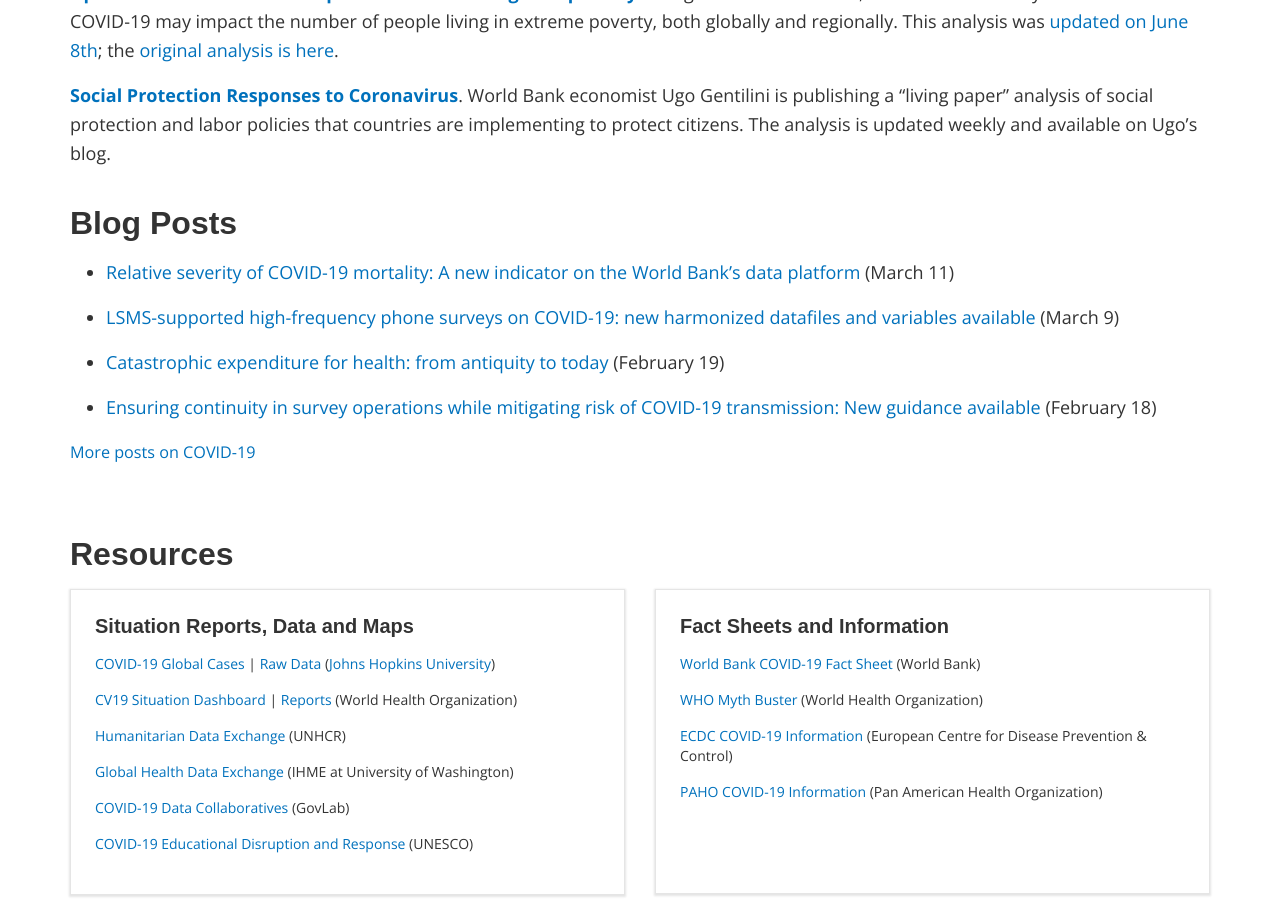
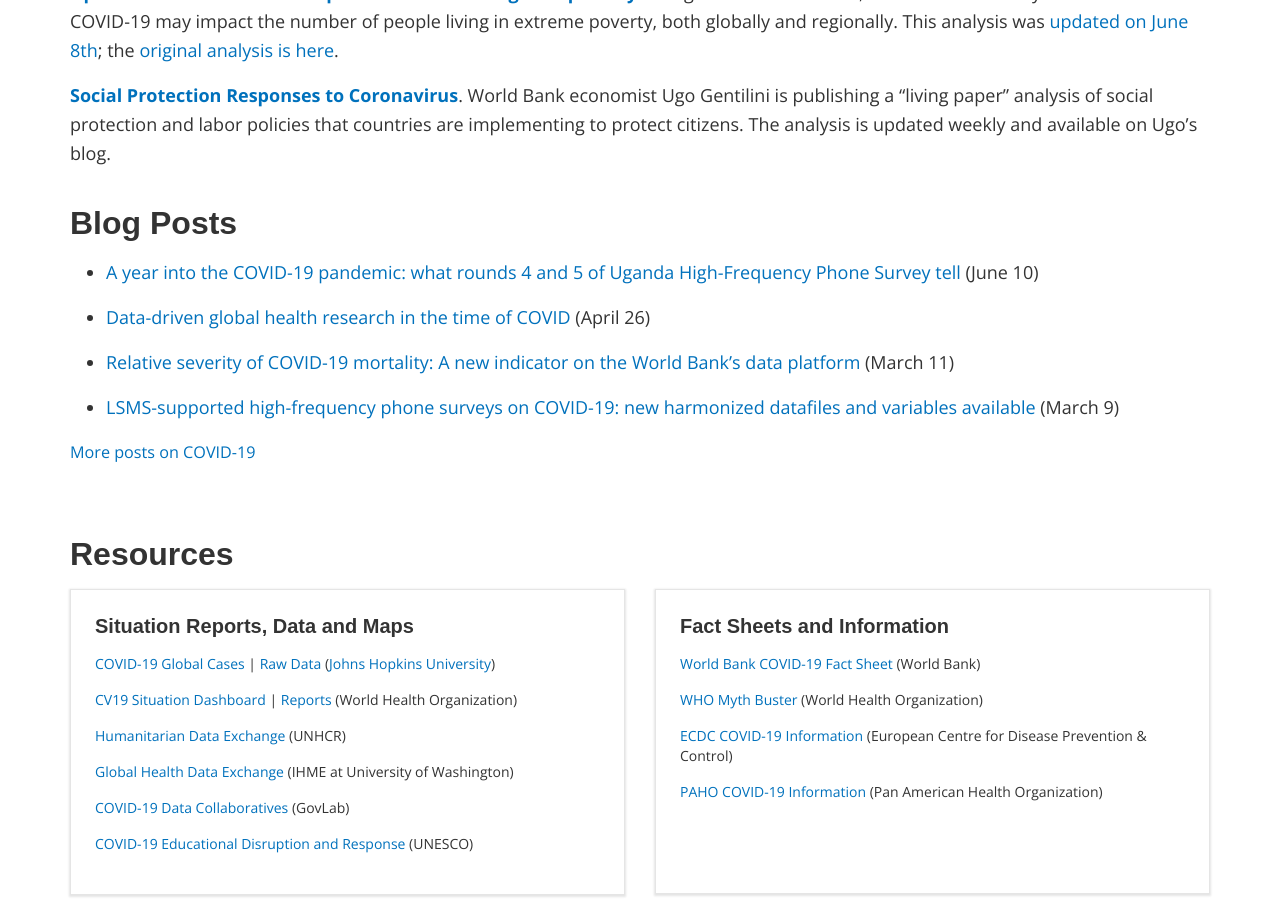
Before and after one commit to worldbank/decdg-covid19, a Jekyll site: the page built from index.md, in a window 1280 px wide and 900 px high, scrolled down 3324 px. Built offline with Jekyll 4.4.1, drawn with Linux system fonts in a browser that asks for light colours; nearby versions of some CDN libraries; some web fonts are replaced; library files that are not in the unit come from our copies.

Commit message:
Latest blog posts

```diff
--- a/index.md
+++ b/index.md
@@ -36,17 +36,17 @@
 
 # get latest blogs from: https://blogs.worldbank.org/search?f%5B0%5D=channel%3A4&f%5B1%5D=language%3Aen&f%5B2%5D=series%3A881
 blogs:
+- date: June 10
+  link: https://blogs.worldbank.org/opendata/year-covid-19-pandemic-what-rounds-4-and-5-uganda-high-frequency-phone-survey-tell
+  title: 'A year into the COVID-19 pandemic: what rounds 4 and 5 of Uganda High-Frequency Phone Survey tell'
+- date: April 26
+  link: https://blogs.worldbank.org/opendata/data-driven-global-health-research-time-covid
+  title: Data-driven global health research in the time of COVID
 - date: March 11
   link: https://blogs.worldbank.org/opendata/relative-severity-covid-19-mortality-new-indicator-world-banks-data-platform
   title: "Relative severity of COVID-19 mortality: A new indicator on the World Bank\u2019s data platform"
 - date: March 9
   link: https://blogs.worldbank.org/opendata/lsms-supported-high-frequency-phone-surveys-covid-19-new-harmonized-datafiles-and
   title: 'LSMS-supported high-frequency phone surveys on COVID-19: new harmonized datafiles and variables available'
-- date: February 19
-  link: https://blogs.worldbank.org/opendata/catastrophic-expenditure-health-antiquity-today
-  title: 'Catastrophic expenditure for health: from antiquity to today'
-- date: February 18
-  link: https://blogs.worldbank.org/opendata/ensuring-continuity-survey-operations-while-mitigating-risk-covid-19-transmission-new
-  title: 'Ensuring continuity in survey operations while mitigating risk of COVID-19 transmission: New guidance available'
 
 ---
```
